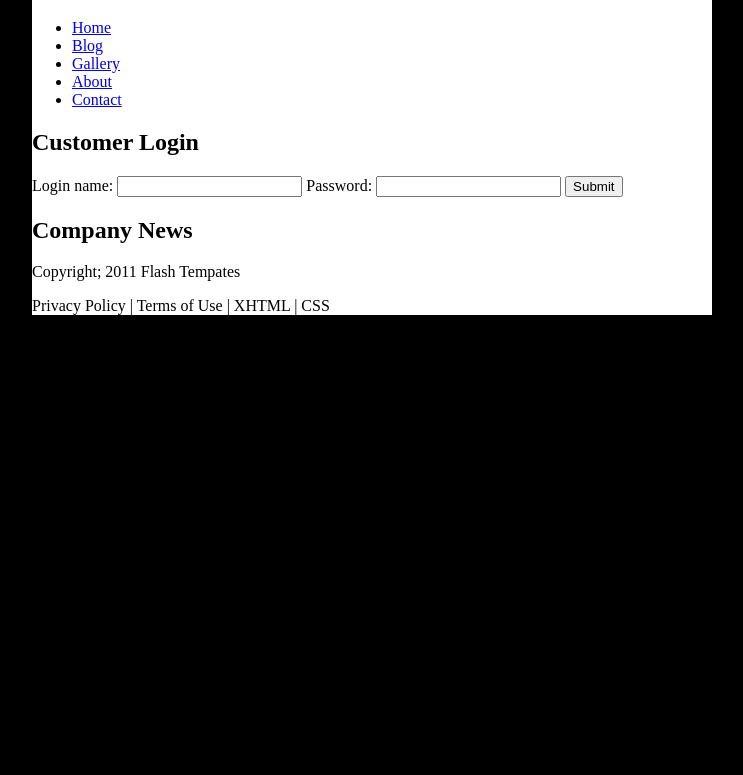
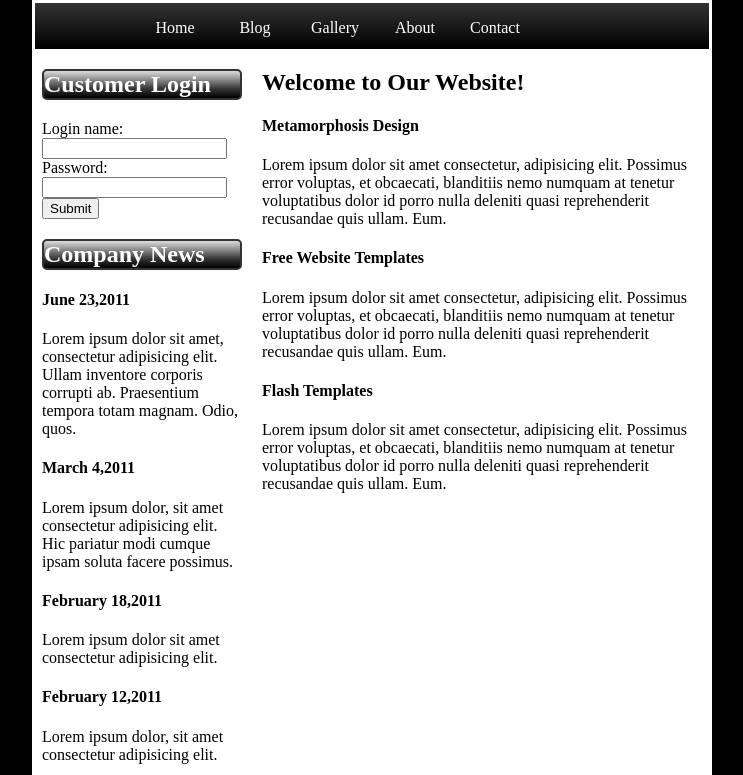
Before and after one commit to Llamahere/web4homework, a plain HTML site: page hw1.html in a window 1280 px wide. Shown: the part 153-928 px from the top of the page, without its empty margins (268-1011 px from the left). Before the commit the page ends 800 px from the top, so only its background shows below. Drawn offline with Linux system fonts and the light colour scheme.

Commit message:
20241004

```diff
--- a/css/hw1.css
+++ b/css/hw1.css
@@ -1,19 +1,78 @@
-body {
+
+body{
     background: #000;
-}
-
-.white {
-    color: #fff;
-}
-
-#main {
+}/*body以下全套用背景色*/
+.white{
+    color:#fff;
+}/*.white文字為白色*/
+#main{
     width: 680px;
     background: #fff;
     margin: 0 auto;
-}
-
-header {
+}/*設定main寬度及背景色*/
+header{
     background: url("../images/tokyo.jpg");
     border: solid #fff 3px;
     padding: 5px 0px 10px 0px;
 }
+
+#menu{
+    width: 674px;
+    background: linear-gradient(#333,#000);
+    margin-left: 3px;
+    float: left;
+}
+#menu ul{
+    list-style: none;
+   padding: 0px;
+   margin-left: 100px;
+}
+#menu ul li{
+    display: inline;
+
+}
+#menu ul li a{
+    color:#fff;
+    text-decoration: none;
+    padding-top: 0px;
+    height: 30px;
+    width: 80px;
+    float: left;
+    display: block;
+    text-align: center;
+}
+#menu a:hover{/*當鼠標碰到a，改變樣式*/
+    color: #f00;
+    background: linear-gradient(#000,#666);/*漸層*/
+}
+
+#content{
+    width: 680px;
+    background-color: #fff;
+}
+
+#left{
+    float: left;
+    width: 200px;
+    padding-left: 10px;
+}
+
+#left h2{
+    border: 2px solid #333;
+    border-radius: 5px;
+    background: linear-gradient(#ddd,#888,#333,#000);
+}
+
+#right{
+    float:right;
+    width: 450px;
+}
+
+footer{
+    clear:both;
+    width:680px;
+    background: linear-gradient(#666,#000);
+    color:#fff;
+    text-align: center;
+    padding-top:5px;
+}
--- a/hw1.html
+++ b/hw1.html
@@ -11,8 +11,8 @@
     <div id="main"> <!--開頭橫幅-->
         <header id="header">
             <div id="logo">
-                <h1>Black & White</h1>
-                <h2>Company Slogon Goes Here</h2>
+                <h1>Black & <span class="white">White</span></h1>
+                <h2 class="white">Company Slogan Goes Here</h2>
             </div>
         </header>
         <div id="menu"> <!--頁面標籤-->
@@ -27,7 +27,7 @@
         <article id="content"> <!--主要內容-->
             <div id="left"> <!--左欄上-->
                 <div id="login">
-                    <h2>Customer Login</h2> <!--登入表格-->
+                    <h2 class="white">Customer Login</h2> <!--登入表格-->
                     <form action="">
                         <label for="account">Login name:</label>
                         <input type="text" id="account"> <!--輸入帳號-->
@@ -37,11 +37,28 @@
                     </form>
 
                 </div>
-                <div id="news"> <!--左攔下-->
-                    <h2>Company News</h2>
-                </div>
+                <h2 id="news" class="white">Company News</h2>
+                   <h4>June 23,2011</h4>
+                   <p>Lorem ipsum dolor sit amet, consectetur adipisicing elit. Ullam inventore corporis corrupti ab. Praesentium tempora totam magnam. Odio, quos.</p>
+                   <h4>March 4,2011</h4>
+                   <p>Lorem ipsum dolor, sit amet consectetur adipisicing elit. Hic pariatur modi cumque ipsam soluta facere possimus.</p>
+                   <h4>February 18,2011</h4>
+                   <p>Lorem ipsum dolor sit amet consectetur adipisicing elit. </p>
+                   <h4>February 12,2011</h4>
+                   <p>Lorem ipsum dolor, sit amet consectetur adipisicing elit. </p>
+                   <h4>February 1,2011</h4>
+                   <p>Lorem ipsum dolor sit amet consectetur adipisicing elit.</p>
+
+
             </div>
             <div id="right"> <!--右欄-->
+                <h2>Welcome to Our Website!</h2>
+                <h4>Metamorphosis Design</h4>
+               <p>Lorem ipsum dolor sit amet consectetur, adipisicing elit. Possimus error voluptas, et obcaecati, blanditiis nemo numquam at tenetur voluptatibus dolor id porro nulla deleniti quasi reprehenderit recusandae quis ullam. Eum.</p>
+               <h4>Free Website Templates</h4>
+               <p>Lorem ipsum dolor sit amet consectetur, adipisicing elit. Possimus error voluptas, et obcaecati, blanditiis nemo numquam at tenetur voluptatibus dolor id porro nulla deleniti quasi reprehenderit recusandae quis ullam. Eum.</p>
+               <h4>Flash Templates</h4>
+               <p>Lorem ipsum dolor sit amet consectetur, adipisicing elit. Possimus error voluptas, et obcaecati, blanditiis nemo numquam at tenetur voluptatibus dolor id porro nulla deleniti quasi reprehenderit recusandae quis ullam. Eum.</p>
 
             </div>
         </article>
```
